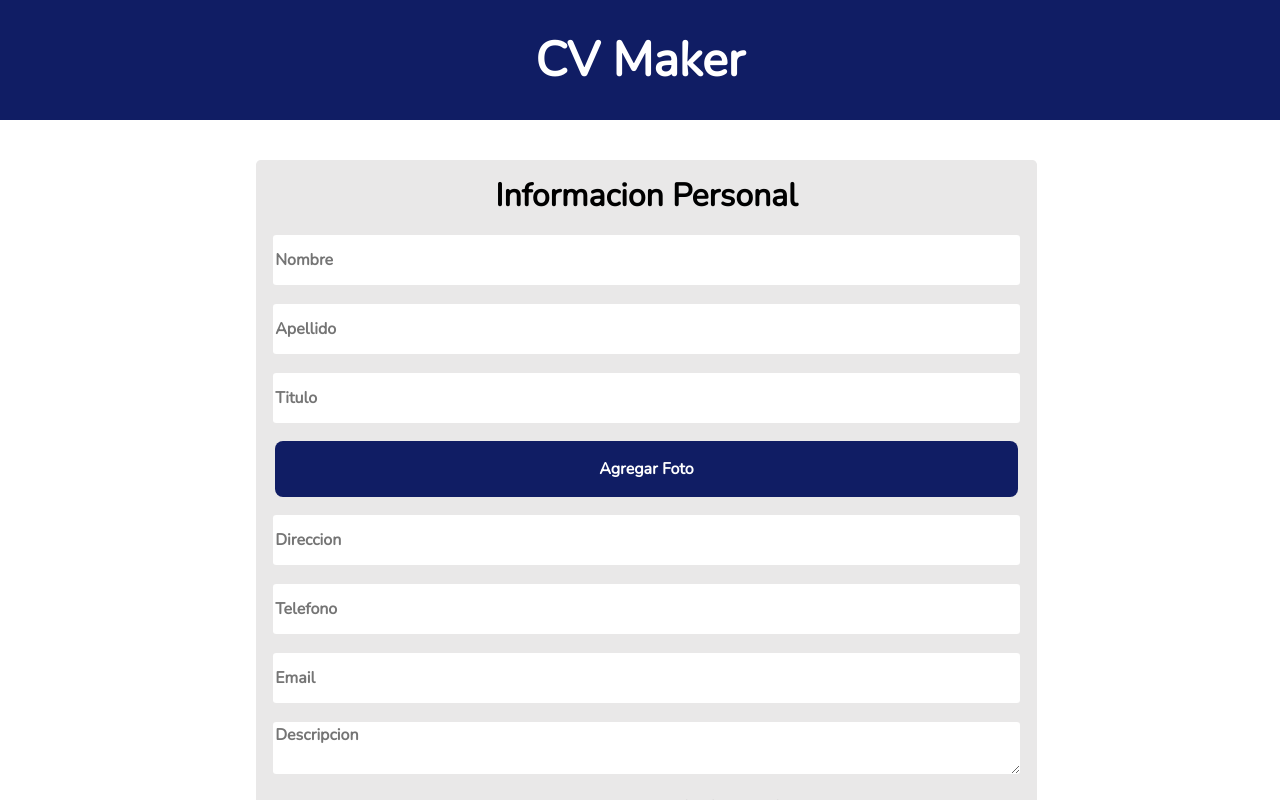
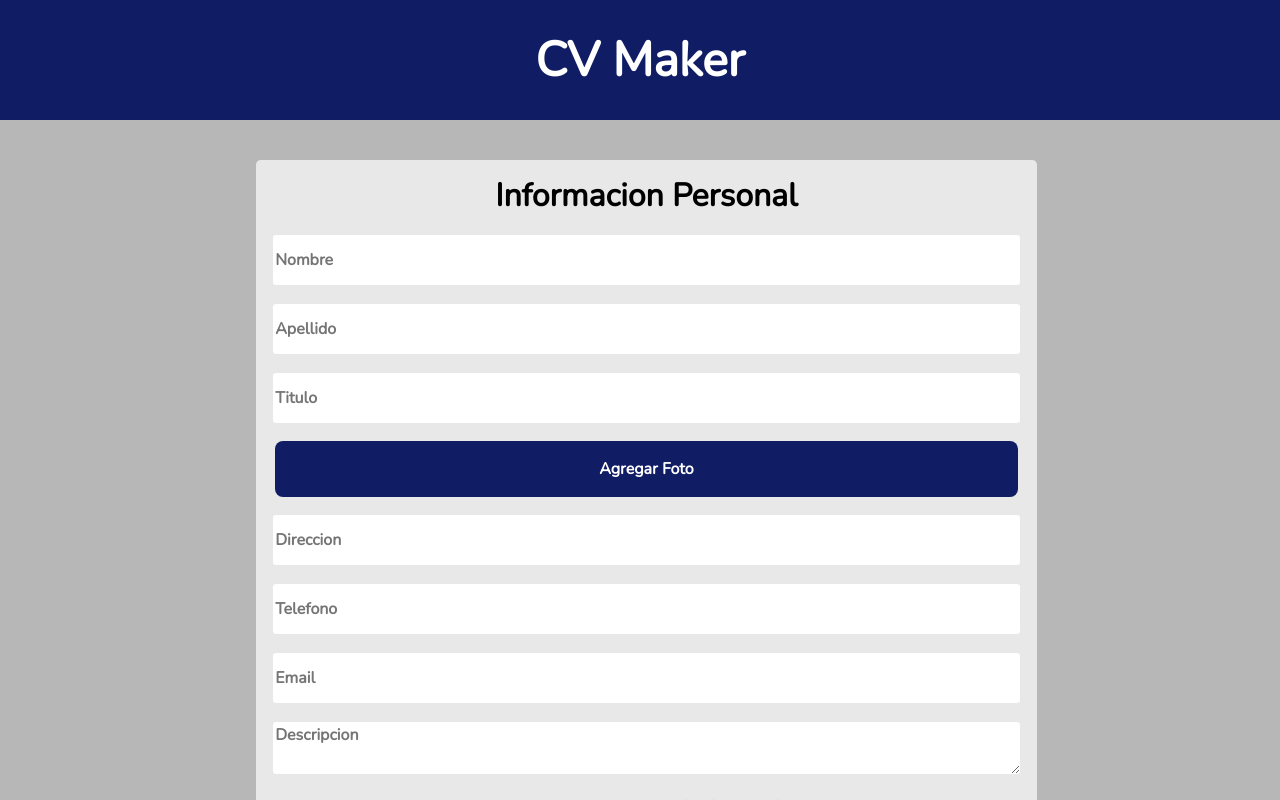
Before and after one commit to SebasDrewes/cv-maker, a React (Create React App) app: page / in a window 1280 px wide. Shown: the top 800 px of the page. Built offline with nearby package versions, Linux system fonts and the light colour scheme.

Commit message:
arreglado backgroundcolor

```diff
--- a/src/App.css
+++ b/src/App.css
@@ -1,7 +1,7 @@
 @import url('https://fonts.googleapis.com/css2?family=Nunito&display=swap');
 body {
   font-family: 'Nunito', serif;
-  background-color: rgb(255, 255, 255);
+  background-color: rgb(184, 183, 183);
 }
 
 html {
```
